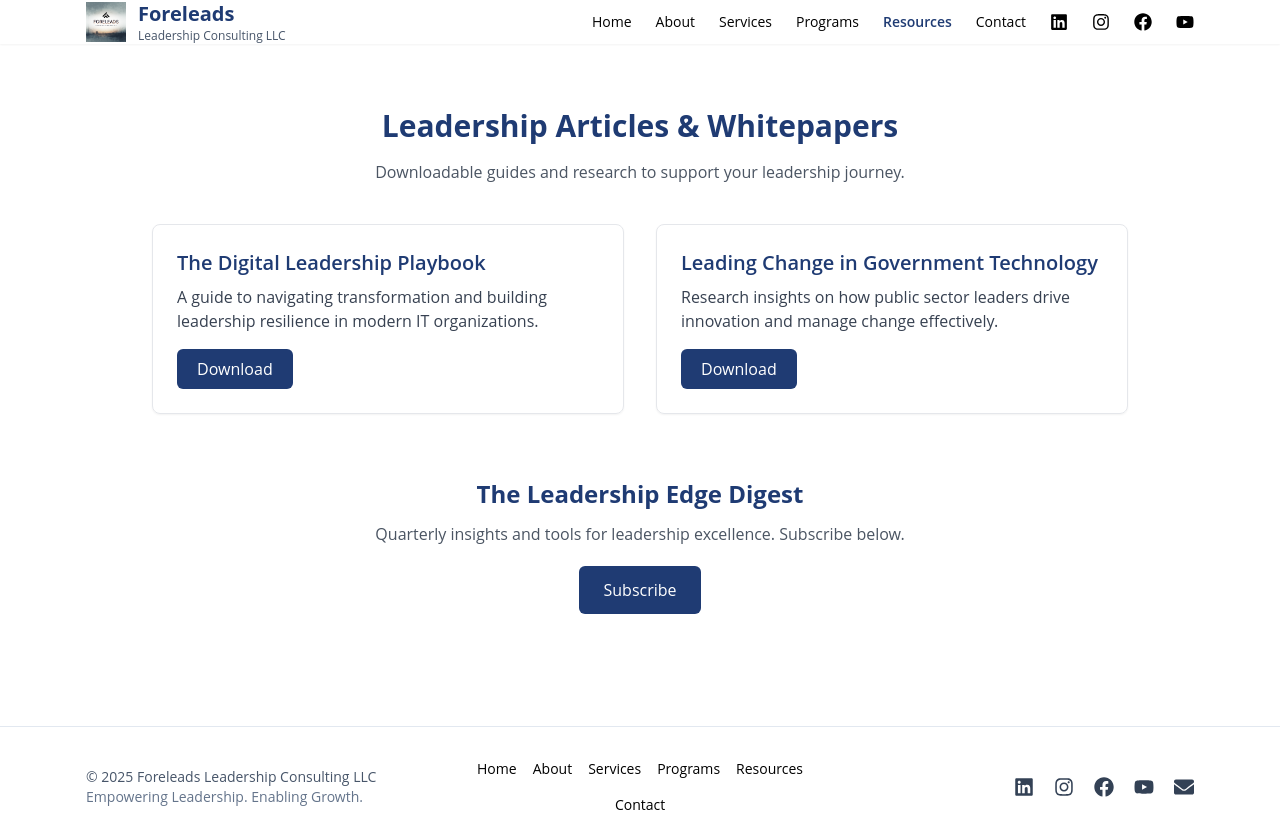
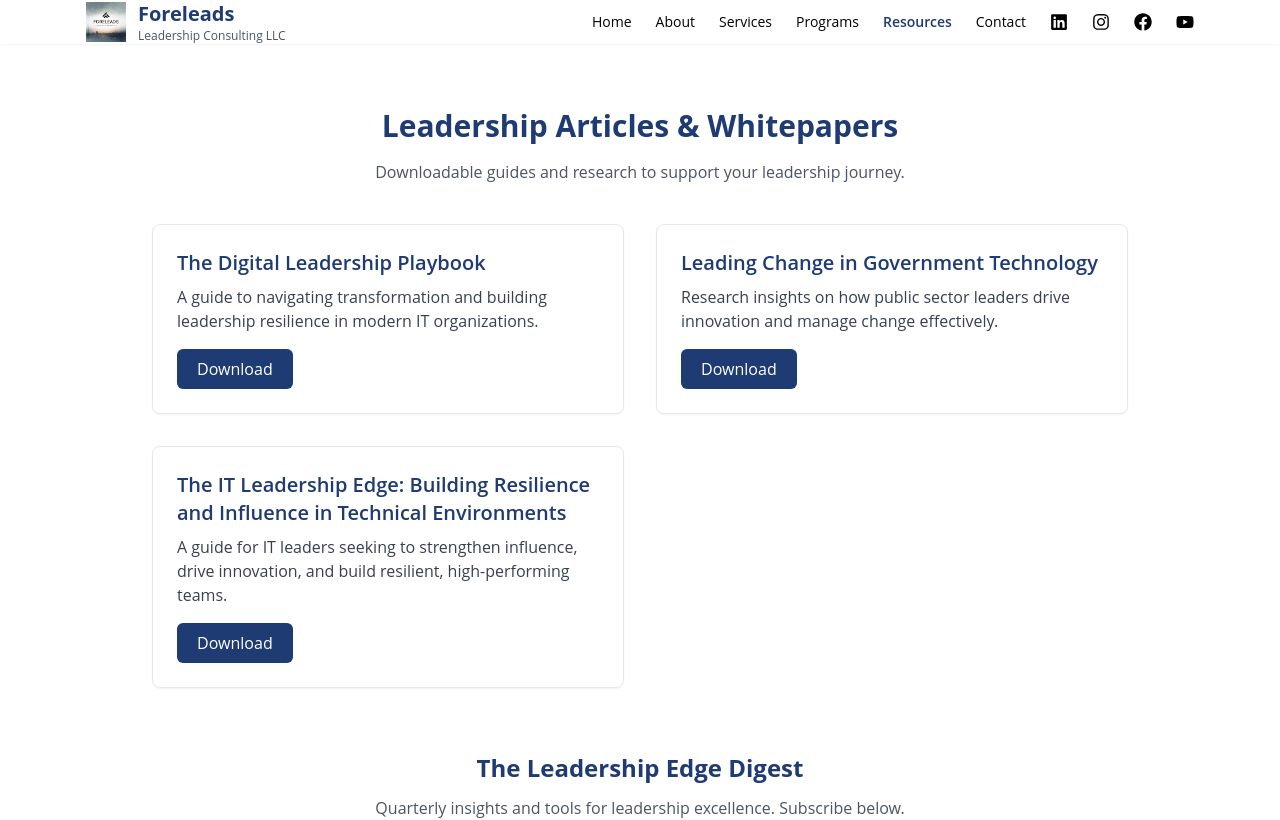
Before and after one commit to foretechleaders/Foreleads-site-final, a React (Vite) app: page /resources/articles in a window 1280 px wide. Shown: the top 820 px of the page. Built offline with nearby package versions, Linux system fonts and the light colour scheme.

Commit message:
Add files via upload

```diff
--- a/src/pages/LeadershipArticles.jsx
+++ b/src/pages/LeadershipArticles.jsx
@@ -13,6 +13,12 @@ export default function LeadershipArticles() {
       description:
         'Research insights on how public sector leaders drive innovation and manage change effectively.',
       file: '/whitepapers/Leading_Change_in_Government_Technology.pdf',
+    },
+    {
+      title: 'The IT Leadership Edge: Building Resilience and Influence in Technical Environments',
+      description:
+        'A guide for IT leaders seeking to strengthen influence, drive innovation, and build resilient, high-performing teams.',
+      file: '/whitepapers/The_IT_Leadership_Edge.pdf',
     },
   ]
 
```
